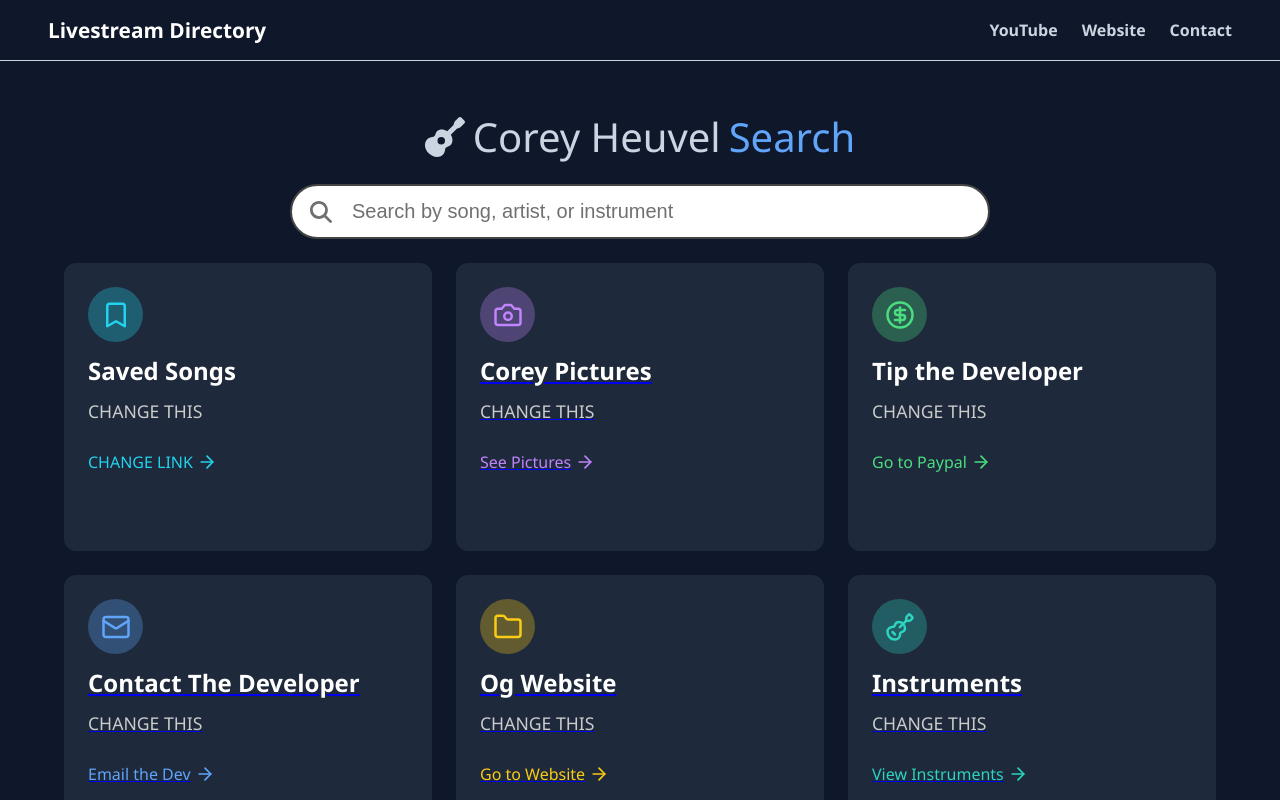
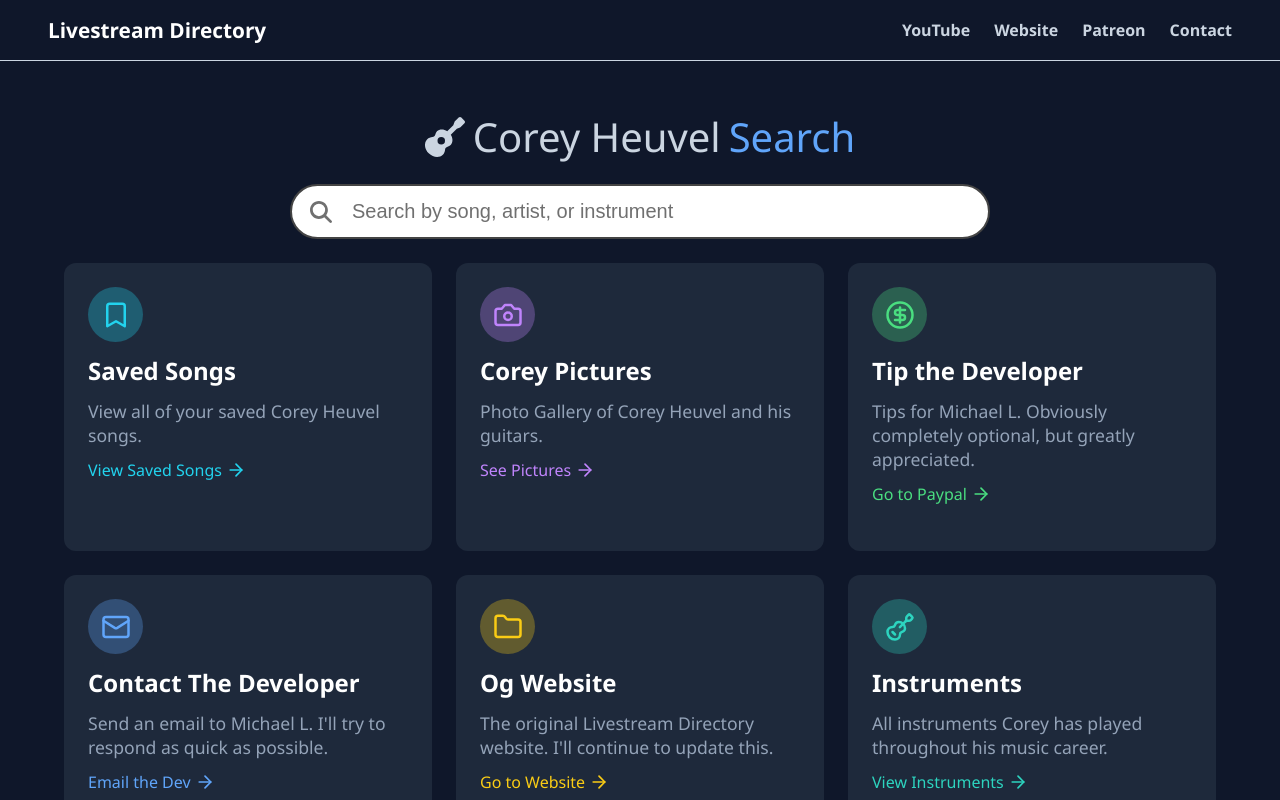
Before and after one commit to MichaelT-178/VueLivestreamDirectory, a Vue app: page / in a window 1280 px wide. Shown: the top 800 px of the page. Built offline with nearby package versions, Linux system fonts and the light colour scheme.

Commit message:
Updated HomeCard

```diff
--- a/src/assets/Home/CardData.json
+++ b/src/assets/Home/CardData.json
@@ -7,9 +7,9 @@
             "iconColor": "cyan",
             "iconColorCode": "#22D3EE",
             "title": "Saved Songs",
-            "description": "",
-            "linkTitle": "",
-            "route": ""
+            "description": "View all of your saved Corey Heuvel songs.",
+            "linkTitle": "View Saved Songs",
+            "route": "/saved-songs"
         },
         {
             "id": 2,
@@ -17,7 +17,7 @@
             "iconColor": "purple",
             "iconColorCode": "#C084FC",
             "title": "Corey Pictures",
-            "description": "",
+            "description": "Photo Gallery of Corey Heuvel and his guitars.",
             "linkTitle": "See Pictures",
             "route": "/photos"
         },
@@ -27,9 +27,9 @@
             "iconColor": "green",
             "iconColorCode": "#4ADE80",
             "title": "Tip the Developer",
-            "description": "",
+            "description": "Tips for Michael L. Obviously completely optional, but greatly appreciated.",
             "linkTitle": "Go to Paypal",
-            "route": ""
+            "route": "https://www.swiftcolors.com/"
         },
         {
             "id": 4,
@@ -37,7 +37,7 @@
             "iconColor": "blue",
             "iconColorCode": "#60A5FA",
             "title": "Contact The Developer",
-            "description": "",
+            "description": "Send an email to Michael L. I'll try to respond as quick as possible.",
             "linkTitle": "Email the Dev",
             "route": "/contact"
         },
@@ -47,7 +47,7 @@
             "iconColor": "yellow",
             "iconColorCode": "#FACC15",
             "title": "Og Website",
-            "description": "",
+            "description": "The original Livestream Directory website. I'll continue to update this.",
             "linkTitle": "Go to Website",
             "route": "https://www.swiftcolors.com/"
         },
@@ -57,7 +57,7 @@
             "iconColor": "teal",
             "iconColorCode": "#2DD4BF",
             "title": "Instruments",
-            "description": "",
+            "description": "All instruments Corey has played throughout his music career.",
             "linkTitle": "View Instruments",
             "route": "/instruments"
         },
@@ -67,7 +67,7 @@
             "iconColor": "pink",
             "iconColorCode": "#F472B6",
             "title": "My Favorite Covers",
-            "description": "",
+            "description": "This is a list of Michael L's favorite Corey Heuvel covers.",
             "linkTitle": "See Covers",
             "route": "/favorites"
         },
@@ -77,7 +77,7 @@
             "iconColor": "rose",
             "iconColorCode": "#FB7185",
             "title": "Corey's Repertoire",
-            "description": "",
+            "description": "This is a list of basically every song Corey has ever covered.",
             "linkTitle": "See Repertoire",
             "route": "/repertoire"
         },
@@ -87,7 +87,7 @@
             "iconColor": "orange",
             "iconColorCode": "#FB923C",
             "title": "Lessons",
-            "description": "",
+            "description": "Corey's Patreon Lessons. Only members of the \"Student\" tier can view this.",
             "linkTitle": "Go to Lessons",
             "route": "/patreon-sign-in"
         }
--- a/src/components/HomeCard.vue
+++ b/src/components/HomeCard.vue
@@ -1,9 +1,5 @@
 <template>
-  <component
-    :is="linkTag"
-    v-bind="linkProps"
-    class="home-card"
-  >
+  <div class="home-card">
     <div class="icon-background" :style="backgroundStyle">
       <component
         :is="IconComponent"
@@ -12,16 +8,33 @@
       />
     </div>
 
-    <h2 class="card-title">
-      {{ card.title }}
-    </h2>
+    <h2 class="card-title">{{ card.title }}</h2>
 
-    <p class="card-description">
-      {{ card.description || 'CHANGE THIS' }}
-    </p>
+    <p class="card-description">{{ card.description }}</p>
 
-    <p class="link-with-icon" :style="{ color: card.iconColorCode || '#aaa' }">
-      {{ card.linkTitle || 'CHANGE LINK' }}
+    <component
+      :is="linkTag"
+      v-bind="linkProps"
+      class="link-with-icon"
+      :style="{ color: card.iconColorCode || '#aaa' }"
+      v-if="linkTag !== 'div'"
+    >
+      {{ card.linkTitle }}
+      <component
+        v-if="ArrowIcon"
+        :is="ArrowIcon"
+        :stroke-color="card.iconColorCode"
+        :width="20"
+        class="arrow-icon"
+      />
+    </component>
+
+    <p
+      v-else
+      class="link-with-icon"
+      :style="{ color: card.iconColorCode || '#aaa' }"
+    >
+      {{ card.linkTitle }}
       <component
         v-if="ArrowIcon"
         :is="ArrowIcon"
@@ -30,7 +43,7 @@
         class="arrow-icon"
       />
     </p>
-  </component>
+  </div>
 </template>
 
 <script setup>
@@ -83,8 +96,8 @@ const linkProps = computed(() => {
   } else if (isExternalLink.value) {
     return {
       href: props.card.route,
+      target: '_blank',
       rel: 'noopener noreferrer',
-      // target: '_blank'
     };
   } else {
     return {};
@@ -110,11 +123,8 @@ const ArrowIcon = computed(() => iconMap['arrowright']);
   width: 320px;
   min-height: 240px;
   transition: transform 0.2s;
+  text-decoration: none;
 }
-/*
-.home-card:hover {
-  transform: scale(1.03);
-} */
 
 .icon-background {
   display: flex;
@@ -133,7 +143,7 @@ const ArrowIcon = computed(() => iconMap['arrowright']);
 }
 
 .card-description {
-  color: #ccc;
+  color: #94A3B8;
   margin: 0;
   font-size: 1.1rem;
 }
@@ -143,12 +153,17 @@ const ArrowIcon = computed(() => iconMap['arrowright']);
   font-weight: 500;
   font-size: 1rem;
   align-items: center;
+  text-decoration: none;
+  cursor: pointer;
+}
+
+.link-with-icon:hover {
+  filter: brightness(0.85);
 }
 
 .arrow-icon {
   margin-left: 0.25rem;
 }
-
 
 @media (max-width: 400px) {
   .home-card {
@@ -156,5 +171,4 @@ const ArrowIcon = computed(() => iconMap['arrowright']);
     min-height: 220px;
   }
 }
-
 </style>
--- a/src/router/index.js
+++ b/src/router/index.js
@@ -15,6 +15,7 @@ import Instruments from '../views/CardViews/Instruments.vue';
 import LessonView from '../views/CardViews/Lessons.vue';
 import PatreonSignInView from '../views/CardViews/PatreonSignIn.vue';
 import RepertoireView from '../views/CardViews/Repertoire.vue';
+import SavedSongsView from '../views/CardViews/SavedSongs.vue';
 
 
 const routes = [
@@ -60,6 +61,10 @@ const routes = [
 		path: '/repertoire',
 		component: RepertoireView
 	},
+	{
+		path: '/saved-songs',
+		component: SavedSongsView
+	}
 ]
 
 const router = createRouter({
--- /dev/null
+++ b/src/views/CardViews/SavedSongs.vue
@@ -0,0 +1,17 @@
+<template>
+  <p class="title">Saved Songs</p>
+</template>
+
+
+<script setup>
+</script>
+
+
+<style scoped>
+.title {
+  color: white;
+  font-size: 30px;
+  text-align: center;
+  font-weight: bold;
+}
+</style>
--- a/src/views/Home.vue
+++ b/src/views/Home.vue
@@ -10,6 +10,7 @@
         <div class="nav-links desktop-only">
           <a href="https://www.youtube.com/@coreyheuvel" target="_blank" rel="noopener noreferrer">YouTube</a>
           <a href="https://coreyheuvel.com/" target="_blank" rel="noopener noreferrer">Website</a>
+          <a href="https://www.patreon.com/coreyheuvel" target="_blank" rel="noopener noreferrer">Patreon</a>
           <router-link to="/contact">Contact</router-link>
         </div>
 
@@ -24,6 +25,7 @@
     <div v-if="isMobileMenuOpen" class="mobile-menu">
       <a href="https://www.youtube.com/@coreyheuvel" target="_blank" rel="noopener noreferrer">YouTube</a>
       <a href="https://coreyheuvel.com/" target="_blank" rel="noopener noreferrer">Website</a>
+      <a href="https://www.patreon.com/coreyheuvel" target="_blank" rel="noopener noreferrer">Patreon</a>
       <router-link to="/contact">Contact</router-link>
     </div>
 
```
